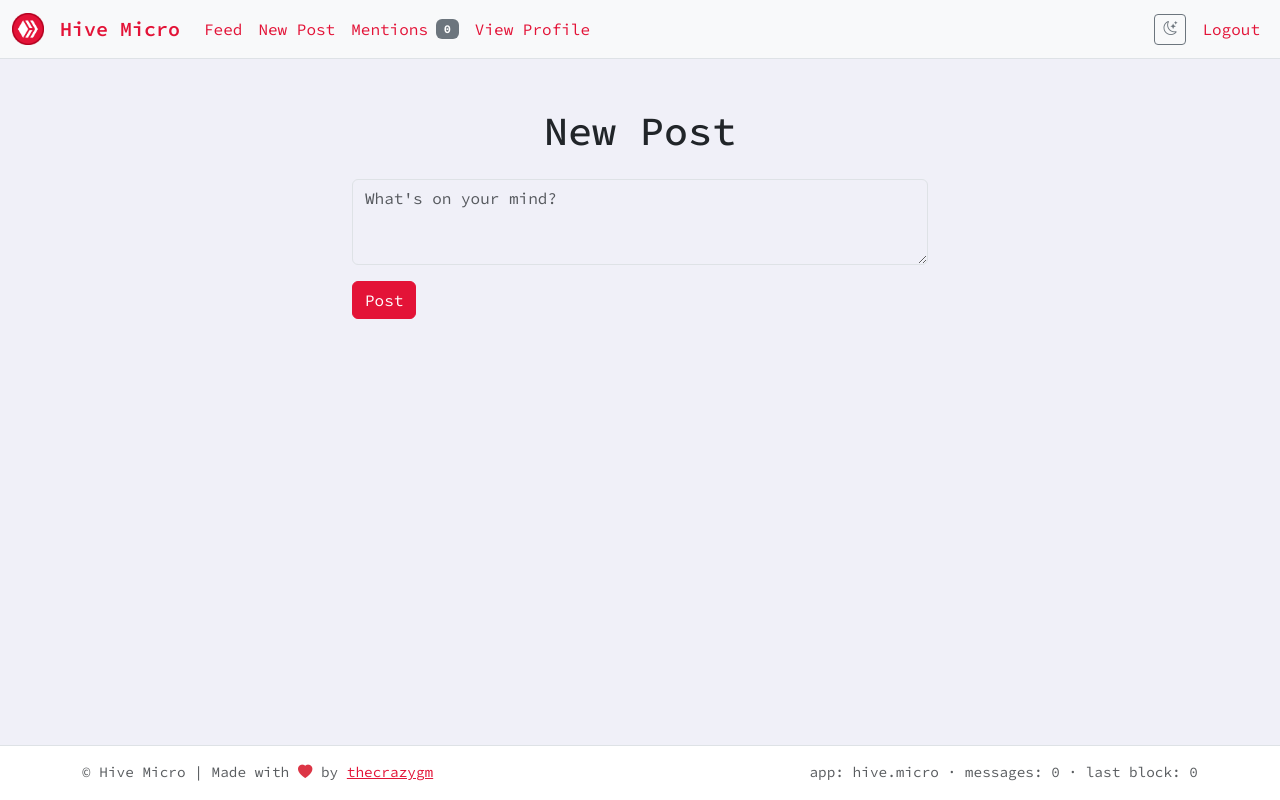
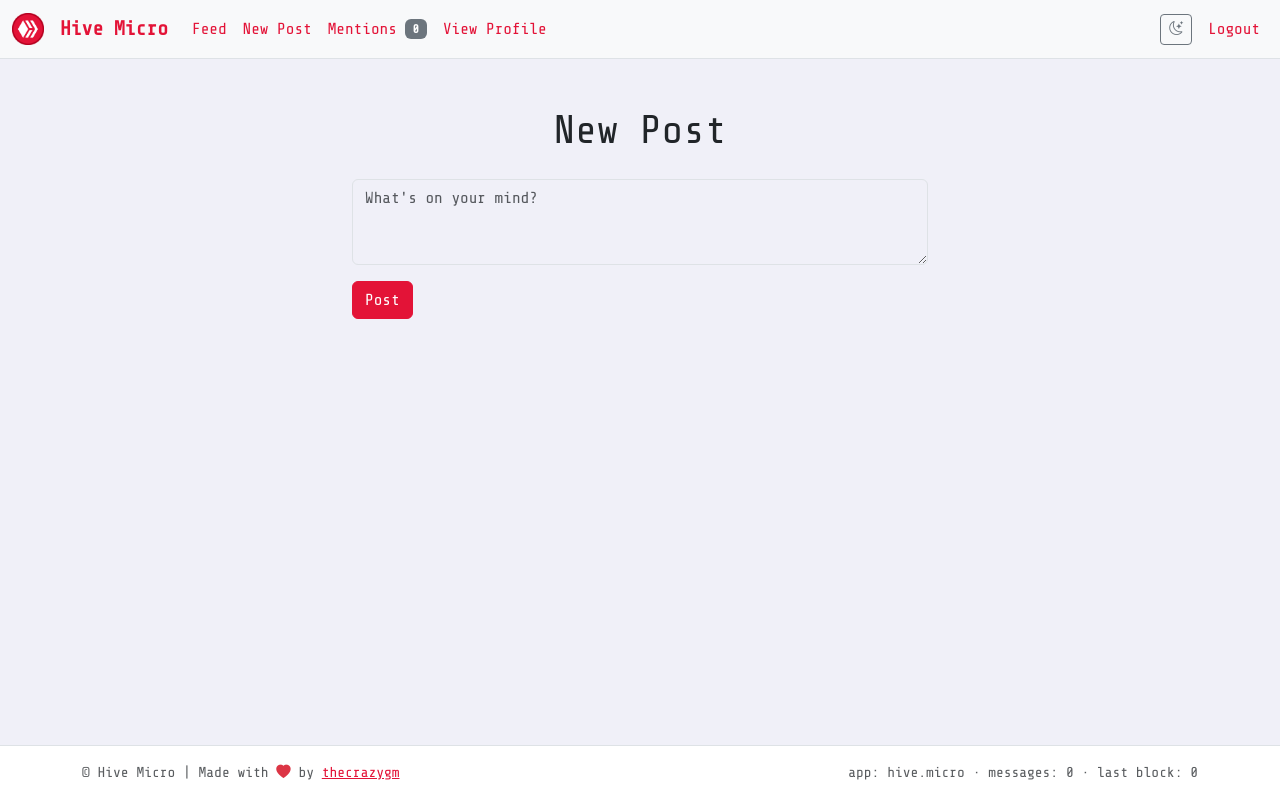
Before and after one commit to TheCrazyGM/hive-micro, a Flask app: page /new_post in a window 1280 px wide. Run offline with Flask 3, Linux system fonts and the light colour scheme; the visitor is signed in with stand-in values (Sample User, id 1); data comes from the database, SQL or seed files in the repository; data that the repository does not hold is empty.

Commit message:
refactor: update username storage key and switch font to Share Tech Mono

```diff
--- a/static/js/login.js
+++ b/static/js/login.js
@@ -34,7 +34,7 @@ document
             .then(async (r) => {
               const data = await r.json().catch(() => ({}));
               if (r.ok && data.success) {
-                localStorage.setItem("hive_username", username);
+                localStorage.setItem("hive.username", username);
                 window.location.href = "/feed";
               } else {
                 const msg = data && (data.error || JSON.stringify(data));
--- a/static/js/post.js
+++ b/static/js/post.js
@@ -78,7 +78,7 @@ document.addEventListener("DOMContentLoaded", function () {
     e.preventDefault();
 
     const content = document.getElementById("postContent").value;
-    const username = localStorage.getItem("hive_username");
+    const username = localStorage.getItem("hive.username");
 
     if (!username) {
       alert("Please login first");
--- a/templates/base.html
+++ b/templates/base.html
@@ -22,14 +22,13 @@
         </script>
         <link rel="preconnect" href="https://fonts.googleapis.com">
         <link rel="preconnect" href="https://fonts.gstatic.com" crossorigin>
-        <link href="https://fonts.googleapis.com/css2?family=Source+Code+Pro:ital,wght@0,200..900;1,200..900&display=swap"
-              rel="stylesheet">
+        <link href="https://fonts.googleapis.com/css2?family=Share+Tech+Mono&display=swap" rel="stylesheet">
         <link href="https://cdn.jsdelivr.net/npm/bootstrap@5.3.0/dist/css/bootstrap.min.css" rel="stylesheet" />
         <link href="https://cdn.jsdelivr.net/npm/bootstrap-icons@1.11.1/font/bootstrap-icons.min.css" rel="stylesheet" />
         <link href="{{ url_for('static', filename='css/theme.css') }}" rel="stylesheet" />
         <style>
             body {
-                font-family: "Source Code Pro", monospace;
+                font-family: "Share Tech Mono", monospace;
             }
         </style>
     </head>
```
